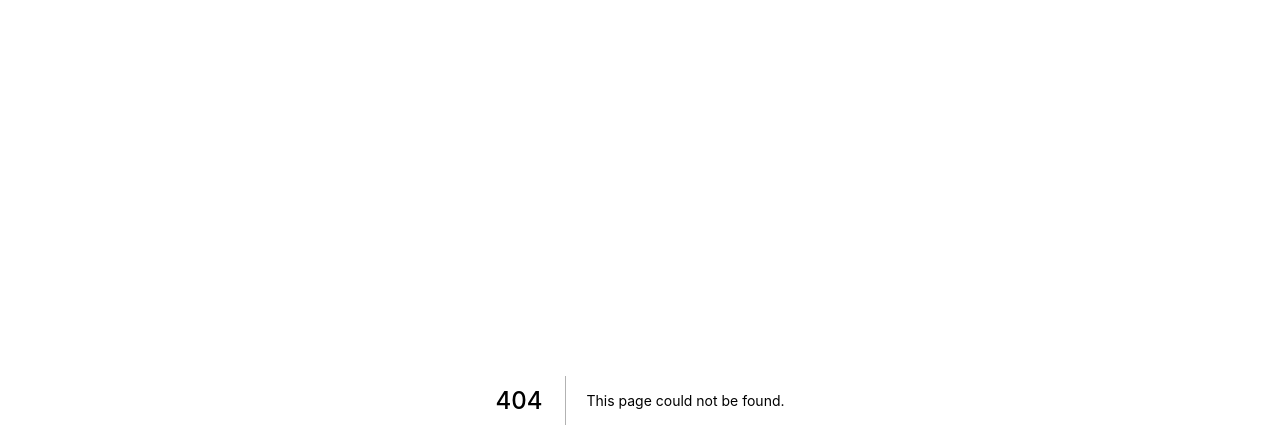
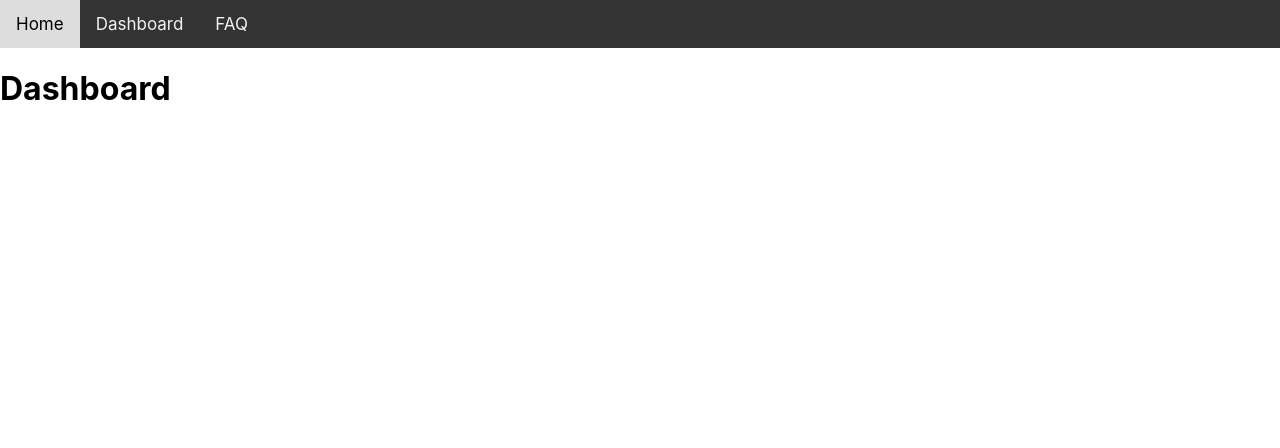
Before and after one commit to Lciappi/simple, a Next.js app: page /dashboard in a window 1280 px wide. Before the commit this address had no page. Shown: the top 448 px of the page. Built offline with nearby package versions, Linux system fonts and the light colour scheme.

Commit message:
Added Navbar to all files

```diff
--- a/pages/_app.js
+++ b/pages/_app.js
@@ -1,7 +1,13 @@
 import '../styles/globals.css'
+import Navbar from '../src/components/Navbar'
 
 function MyApp({ Component, pageProps }) {
-  return <Component {...pageProps} />
+  return (
+    <>
+      <Navbar />
+      <Component {...pageProps} />
+    </>
+  )
 }
 
 export default MyApp
--- a/pages/about.js
+++ b/pages/dashboard.js
@@ -1,8 +1,7 @@
 const About = ()  => {
     return (
         <>
-            <h1>Hello</h1>
-
+            <h1>Dashboard</h1>
         </>
     )
 }
--- a/pages/index.js
+++ b/pages/index.js
@@ -2,13 +2,10 @@ import Head from 'next/head'
 import Image from 'next/image'
 import styles from '../styles/Home.module.css'
 import Button from '../src/components/Button'
-import Link from 'next/link'
-import Navbar from '../src/components/Navbar'
 
 export default function Home() {
   return (
     <>
-    <Navbar />
 
     <div className={styles.container}>
       <Head>
--- a/src/components/Navbar.js
+++ b/src/components/Navbar.js
@@ -5,7 +5,7 @@ const Navbar = () => {
     return (
         <div className={styles.topnav}>
             <Link  href="/"> Home </Link>
-            <Link  href="/about"> Dashboard </Link>
+            <Link  href="/dashboard"> Dashboard </Link>
             <Link  href="/messages/sup"> FAQ </Link>
         </div>
 
```
